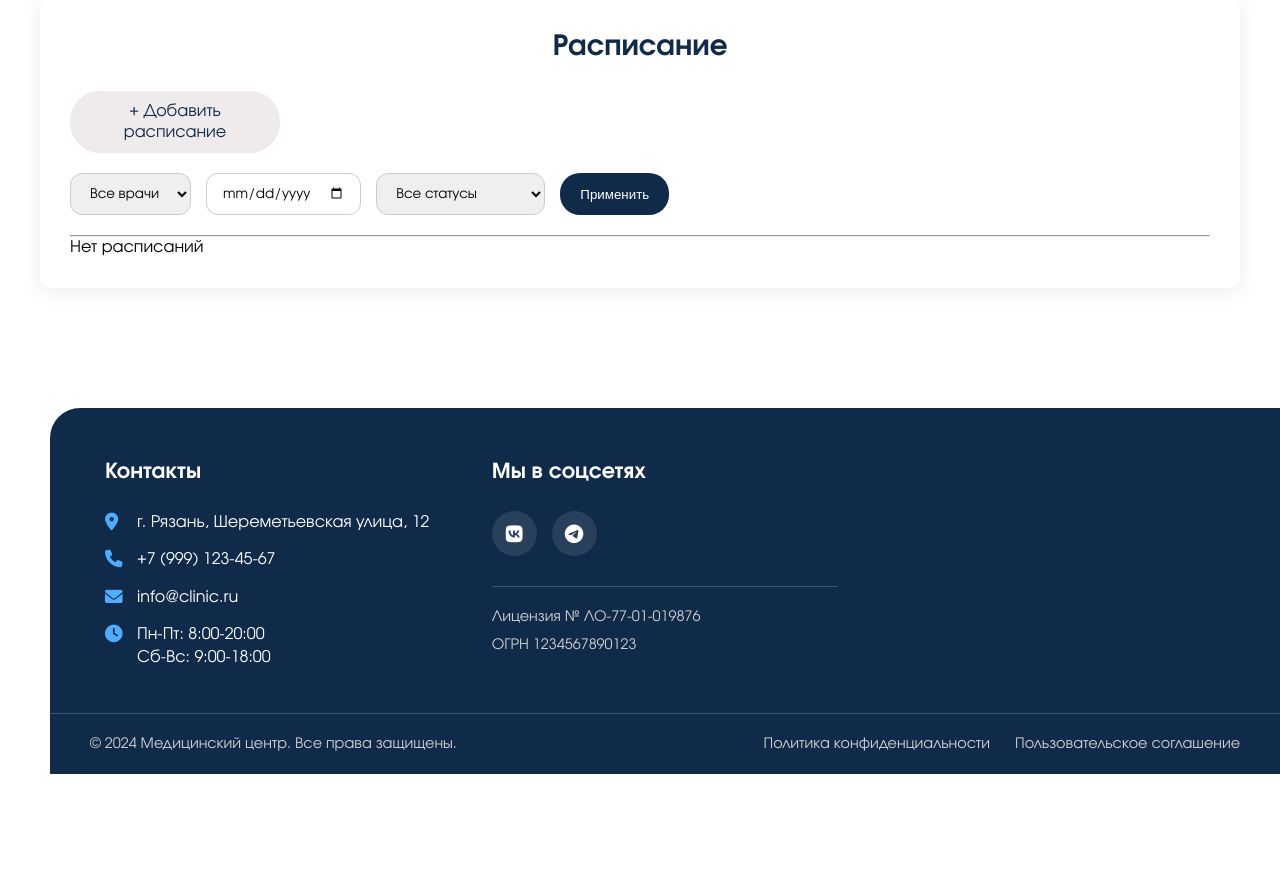
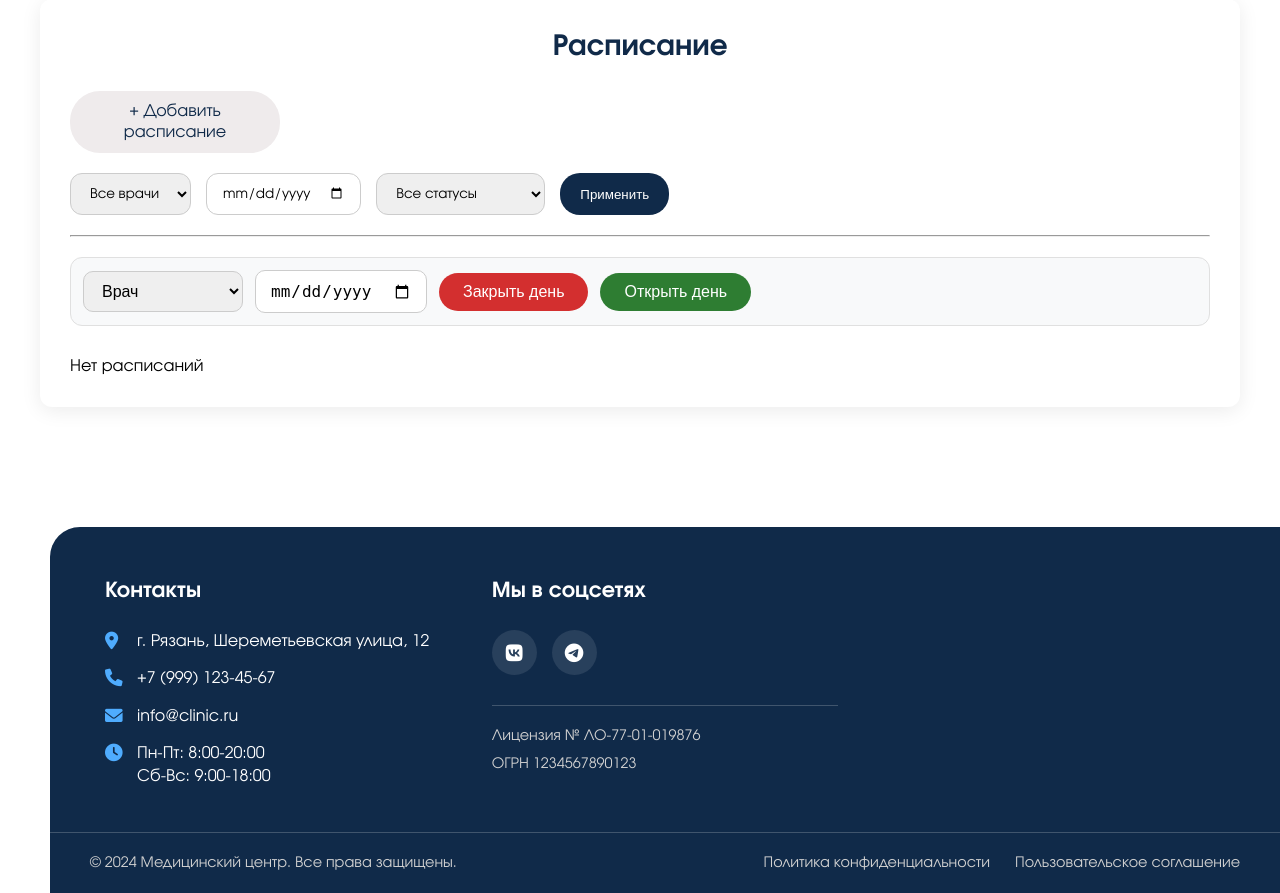
Before and after one commit to Banshee0802/ArsMed, a Django app: page /accounts/profile/schedules/ in a window 1280 px wide. Shown: the part 196-1089 px from the top of the page. Before the commit the page ends 970 px from the top, so only its background shows below. Run offline with Django 5.2, Linux system fonts and the light colour scheme; the visitor is signed in with stand-in values (Sample User, id 1); data comes from the database, SQL or seed files in the repository; data that the repository does not hold is empty.

Commit message:
feat: реализовано закрытие и открытие полной смены врача через профиль админа

```diff
--- a/users/static/css/profile/schedule.css
+++ b/users/static/css/profile/schedule.css
@@ -170,6 +170,100 @@
 
 .hidden {
   display: none !important;
+}
+
+.day-toggle-form {
+  display: flex;
+  flex-wrap: wrap;
+  gap: 12px;
+  align-items: center;
+  margin: 20px 0 30px;
+  padding: 12px;
+  background: #f8f9fa;
+  border-radius: 12px;
+  border: 1px solid #e0e0e0;
+}
+
+.day-toggle-form select,
+.day-toggle-form input[type="date"] {
+  padding: 10px 14px;
+  border: 1px solid #ccc;
+  border-radius: 10px;
+  font-size: 1rem;
+  min-width: 160px;
+}
+
+.day-toggle-form button {
+  padding: 10px 24px;
+  border-radius: 30px;
+  font-size: 1rem;
+  cursor: pointer;
+  transition: all 0.3s ease;
+  border: none;
+}
+
+.day-toggle-form button[value="close"] {
+  background: #d32f2f;
+  color: white;
+}
+
+.day-toggle-form button[value="open"] {
+  background: #2e7d32;
+  color: white;
+}
+
+.day-toggle-form button:hover {
+  opacity: 0.9;
+  box-shadow: 0 4px 12px rgba(0,0,0,0.2);
+}
+
+/* Статус "закрыто" */
+.status.closed,
+.slot-card.status-closed {
+  background: #ffebee !important;
+  border-color: #ef9a9a !important;
+  color: #c62828;
+}
+
+.slot-card.status-closed .slot-info,
+.slot-card.status-closed .slot-time {
+  color: #757575;
+}
+
+.slot-actions {
+  display: flex;
+  gap: 8px;
+  margin-top: 10px;
+  justify-content: flex-end;
+}
+
+.btn.small.edit {
+  background: #102a49;
+  color: white;
+}
+
+.btn.small.delete {
+  background: #cc587b;
+  color: white;
+}
+
+.btn.small {
+  width: 32px;
+  height: 32px;
+  line-height: 32px;
+  text-align: center;
+  border-radius: 50%;
+  font-size: 1.3em;
+  display: inline-flex;
+  align-items: center;
+  justify-content: center;
+  text-decoration: none;
+  transition: all 0.2s;
+}
+
+.btn.small:hover {
+  opacity: 0.9;
+  transform: scale(1.1);
 }
 
 /* Форма для создания расписания */
--- a/users/static/js/admin_schedule_toggle.js
+++ b/users/static/js/admin_schedule_toggle.js
@@ -9,9 +9,17 @@ document.addEventListener('DOMContentLoaded', () => {
     arrow.style.marginLeft = '8px';
     title.appendChild(arrow);
 
+    const isOpen = localStorage.getItem(`doctor-${id}-open`) === 'true';
+    if (isOpen) {
+      content.classList.remove('hidden');
+      arrow.textContent = ' ▲';
+    }
+
     title.addEventListener('click', () => {
       content.classList.toggle('hidden');
-      arrow.textContent = content.classList.contains('hidden') ? ' ▼' : ' ▲';
+      const isHidden = content.classList.contains('hidden');
+      arrow.textContent = isHidden ? ' ▼' : ' ▲';
+      localStorage.setItem(`doctor-${id}-open`, !isHidden);
     });
   });
 });
--- a/users/templates/admin_panel/admin_schedule_list.html
+++ b/users/templates/admin_panel/admin_schedule_list.html
@@ -39,6 +39,19 @@
     </form>
 
    <hr>
+    <form method="post" action="{% url 'users:admin_schedule_toggle_day' %}" class="day-toggle-form">
+        {% csrf_token %}
+        <select name="doctor" required>
+            <option value="">Врач</option>
+            {% for doc in doctors %}
+                <option value="{{ doc.id }}">{{ doc }}</option>
+            {% endfor %}
+        </select>
+        <input type="date" name="date" required>
+
+        <button type="submit" name="action" value="close" class="delete-btn" onclick="return confirm('Закрыть смену?')">Закрыть день</button>
+        <button type="submit" name="action" value="open"  class="edit-btn"   onclick="return confirm('Открыть смену?')">Открыть день</button>
+    </form>
 
   {% if schedules %}
     {% regroup schedules by doctor as by_doc %}
@@ -62,21 +75,26 @@
                         <div class="slot-time">{{ s.start_time }} — {{ s.end_time }}</div>
 
                         <div class="slot-info">
-                      {% if s.status == 'available' %}
+                            {% if s.status == 'closed' %}
+                            <span class="badge closed">Закрыто</span>
+
+                            {% elif s.status == 'available' %}
                             <span class="badge free">Свободно</span>
+
                             {% else %}
                             <span class="badge {{ s.status }}">
-                          {% if s.status == 'booked' %}Ожидает{% elif s.status == 'confirmed' %}Подтверждено{% else %}Завершён{% endif %}
+                                {% if s.status == 'booked' %}Ожидает
+                                {% elif s.status == 'confirmed' %}Подтверждено
+                                {% else %}Завершён{% endif %}
                             </span>
                             {% if s.booked_by %}
                                 <div class="patient">
-                            {{ s.booked_by.last_name|capfirst }} {{ s.booked_by.first_name|capfirst }}
+                                {{ s.booked_by.last_name|capfirst }} {{ s.booked_by.first_name|capfirst }} {{ s.booked_by.patronymic|capfirst }}
                                 <br>{{ s.booked_by.phone }}
                                 </div>
                             {% endif %}
                             {% endif %}
       </div>
-
                     <div class="slot-actions">
                       <a href="{% url 'users:admin_schedule_edit' s.id %}" class="btn small edit">✎</a>
                       <a href="{% url 'users:admin_schedule_delete' s.id %}" class="btn small delete">×</a>
--- a/users/urls.py
+++ b/users/urls.py
@@ -3,7 +3,7 @@ from .views import (
                     ProfileView, ScheduleCreateView,
                     ScheduleListView, AvailableScheduleListView,
                     confirm_appointment_view, book_appointment,
-                    ScheduleRequestsView,
+                    ScheduleRequestsView, toggle_day_status,
                     confirm_request, cancel_request,
                     MyAppointmentsView, ScheduleUpdateView,
                     ScheduleDeleteView, AdminPatientsListView,
@@ -17,6 +17,7 @@ urlpatterns = [
     path('profile/schedules/', ScheduleListView.as_view(), name="admin_schedule_list"),
     path('profile/schedules/add/', ScheduleCreateView.as_view(), name="admin_schedule_add"),
     path('profile/schedules/<int:pk>/edit/', ScheduleUpdateView.as_view(), name="admin_schedule_edit"),
+    path('profile/schedules/toggle-day/', toggle_day_status, name='admin_schedule_toggle_day'),
     path('profile/schedules/<int:pk>/delete/', ScheduleDeleteView.as_view(), name="admin_schedule_delete"),
     path('profile/appointments/', AvailableScheduleListView.as_view(), name="available_schedule"),
     path('appointments/doctor/<slug:doctor_slug>/', AvailableScheduleListView.as_view(), name='available_schedule_by_doctor'),
--- a/users/views.py
+++ b/users/views.py
@@ -2,7 +2,7 @@ from datetime import datetime, timedelta
 from django.utils import timezone
 from django.shortcuts import redirect, render
 from allauth.account.views import SignupView
-
+from django.views.decorators.http import require_POST
 from core.signals import send_confirmation_email
 from .forms import CustomSignupForm, ProfileForm, ScheduleForm
 from django.contrib import messages
@@ -324,3 +324,27 @@ class AdminPatientDetailView(LoginRequiredMixin, AdminRequiredMixin, DetailView)
           context['past_appointments'] = past
 
           return context
+
+
+@require_POST
+@user_passes_test(lambda u: u.is_staff)
+def toggle_day_status(request):
+    doctor_id = request.POST.get('doctor')
+    date_str  = request.POST.get('date')
+    action    = request.POST.get('action')
+
+    if not doctor_id or not date_str or action not in ('close', 'open'):
+        messages.error(request, "Некорректные данные")
+        return redirect('users:admin_schedule_list')
+
+    new_status = 'closed' if action == 'close' else 'available'
+
+    updated = Schedule.objects.filter(
+        doctor_id=doctor_id,
+        date=date_str
+    ).exclude(status='booked').exclude(status='confirmed').update(status=new_status)
+
+    msg = f"Смена {date_str} {'закрыта' if action == 'close' else 'открыта'} ({updated} слотов)"
+    messages.success(request, msg) if updated else messages.info(request, "Нечего менять")
+
+    return redirect('users:admin_schedule_list')
```
Lines whose indentation alone changed are shown as unchanged.
